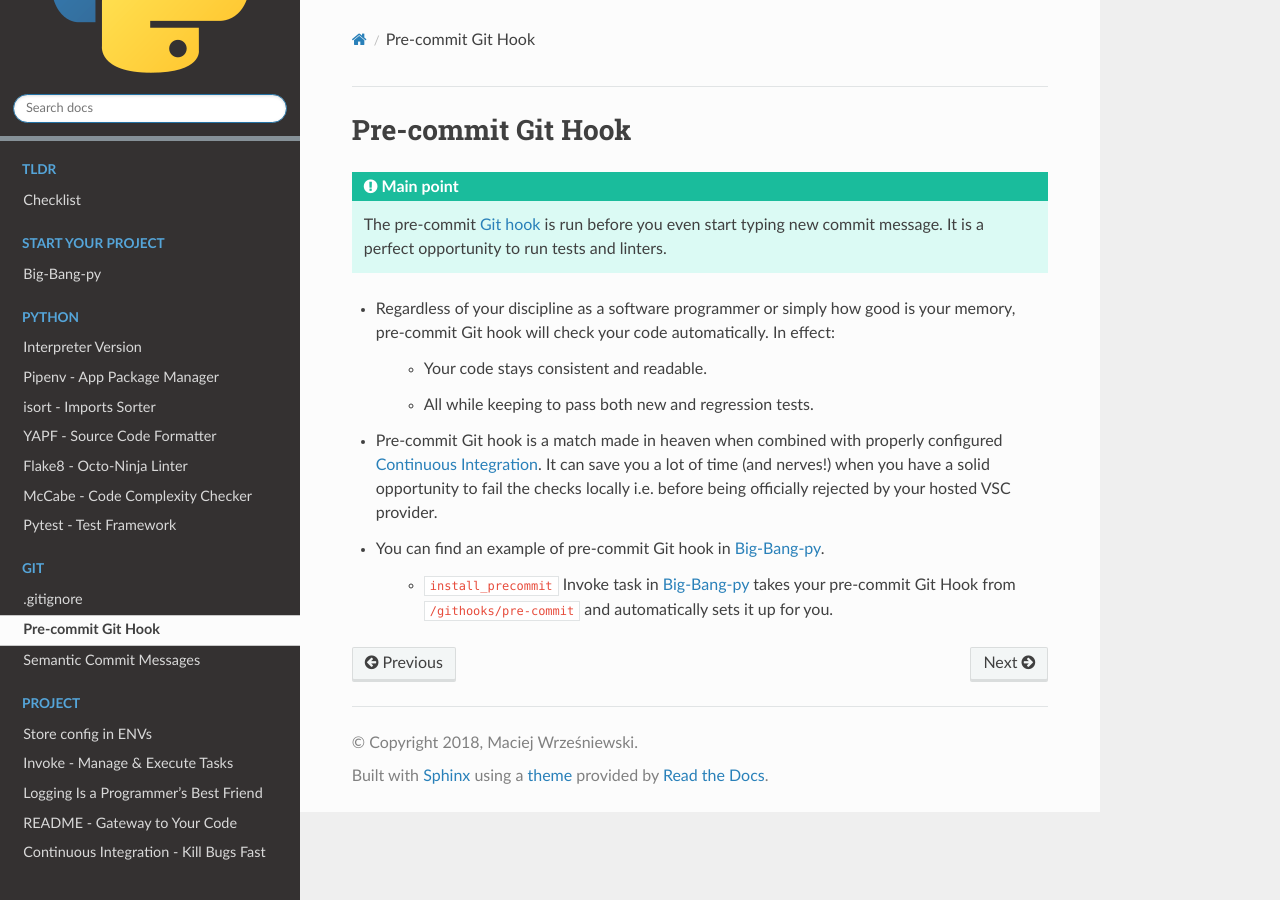
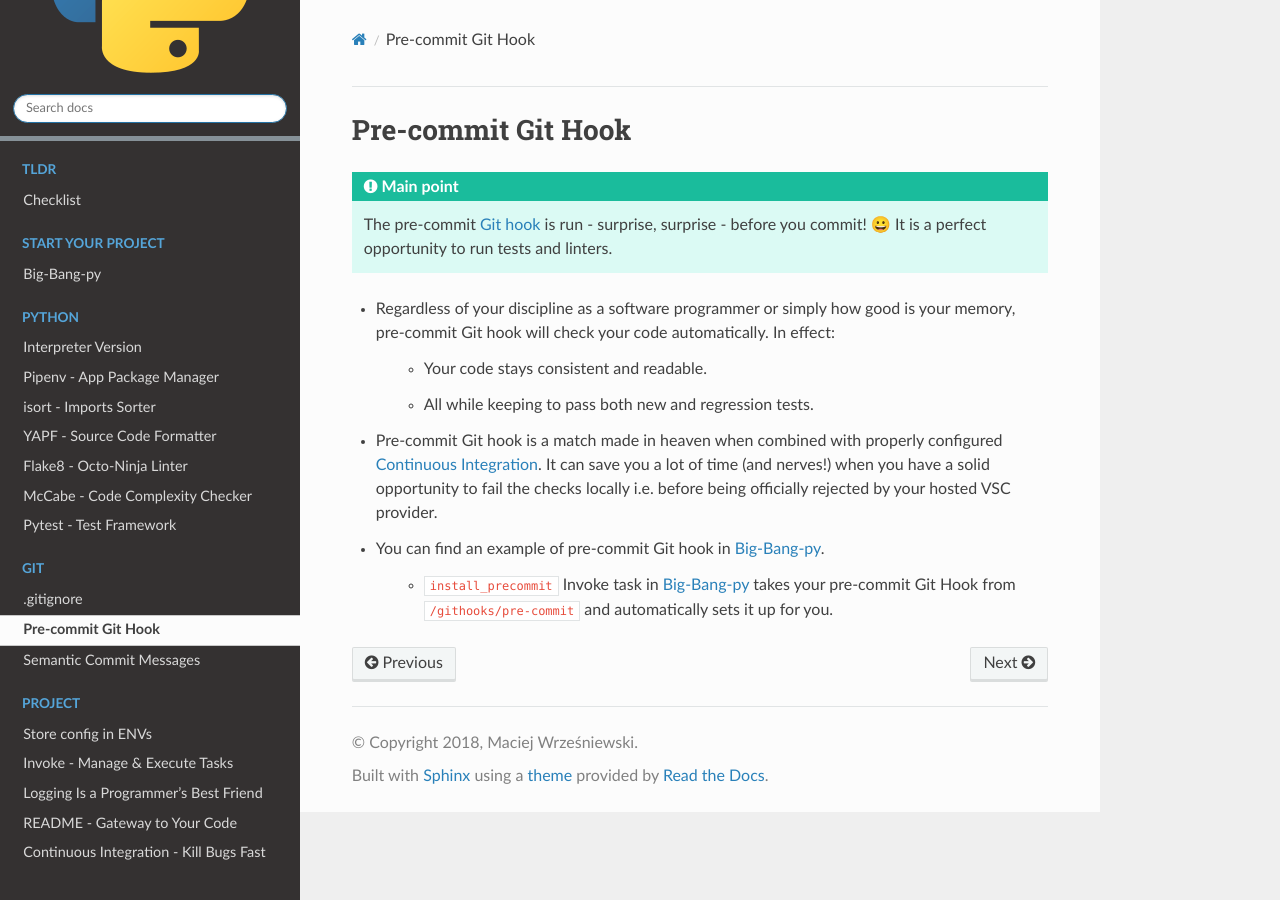
Before and after one commit to RTBHOUSE/here-be-pythons, a Sphinx documentation site: the page built from docs/source/git/pre-commit.rst, in a window 1280 px wide. Built offline with Sphinx 7.4.7 and the Read the Docs theme 2.0.0, drawn with Linux system fonts in a browser that asks for light colours.

Commit message:
docs: Rephrase Main Point in 'Git Pre-commit' section

```diff
--- a/docs/source/git/pre-commit.rst
+++ b/docs/source/git/pre-commit.rst
@@ -6,7 +6,7 @@ Pre-commit Git Hook
 .. admonition:: Main point
    :class: tip
 
-   The pre-commit `Git hook <https://githooks.com>`_ is run before you even start typing new commit message. It is a perfect opportunity to run tests and linters.
+   The pre-commit `Git hook <https://githooks.com>`_ is run - surprise, surprise - before you commit! 😀 It is a perfect opportunity to run tests and linters.
 
 
 + Regardless of your discipline as a software programmer or simply how good is your memory, pre-commit Git hook will check your code automatically. In effect:
```
